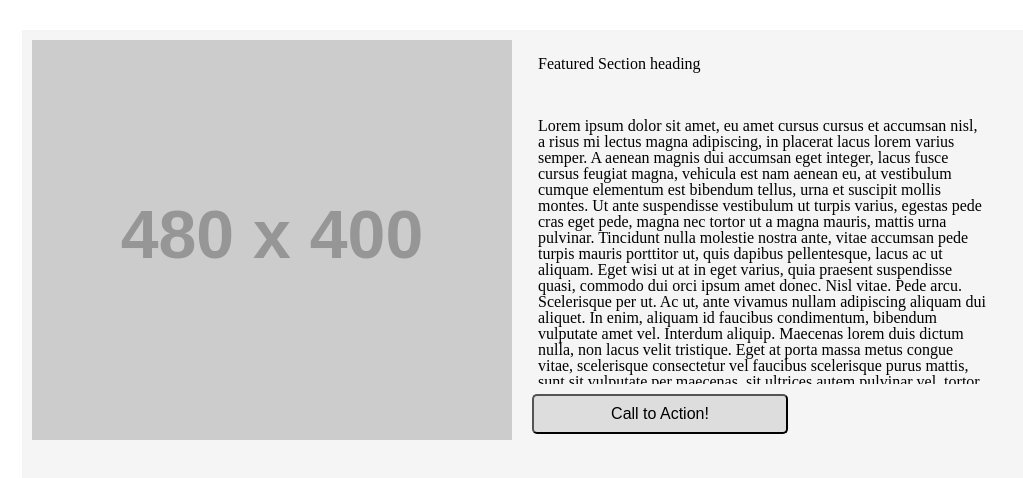
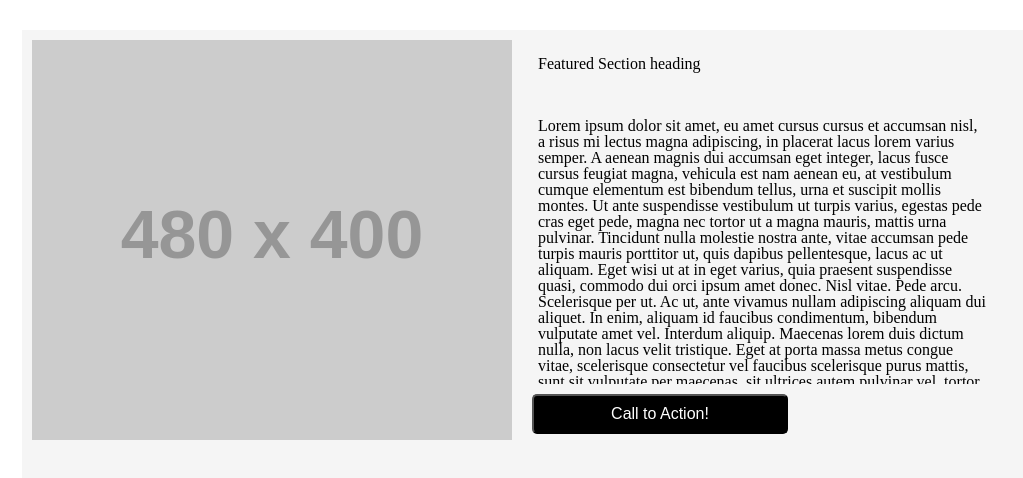
Before and after one commit to vijayetar/wireframe-exercise, a plain HTML site: page index.html in a window 1280 px wide. In both pictures the pointer is over the button "Call to Action!". Shown: the part 1043-1521 px from the top of the page, without its empty margins (148-1171 px from the left). Drawn offline with Linux system fonts and the light colour scheme; placeholder pictures from the web are drawn by us.

Commit message:
added hover status to call button

```diff
--- a/style.css
+++ b/style.css
@@ -85,6 +85,10 @@ button {
   border-radius: 5px;
   border-color: black;
 }
+button:hover {
+  background-color: black;
+  color: white;
+}
 footer {
   /* border: 1px dashed black; */
   width: 100%;
```
